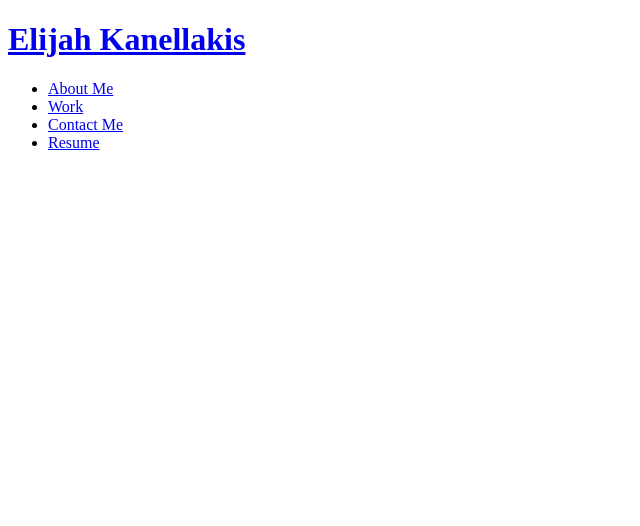
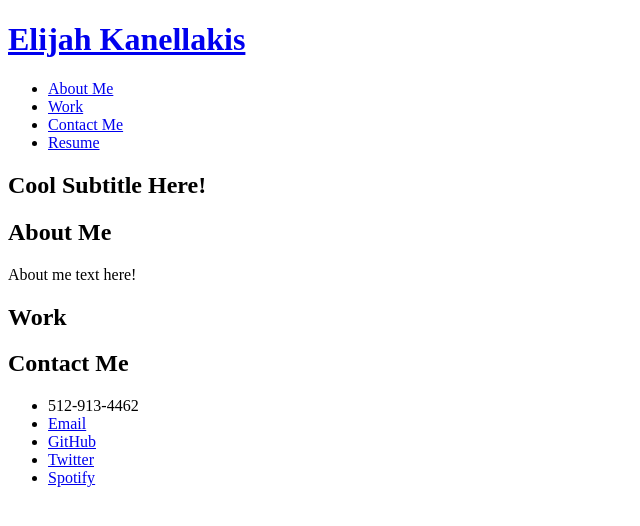
Before and after one commit to kanellakise/professional-portfolio, a plain HTML site: page index.html in a window 1280 px wide. Shown: the whole page, without its empty margins (0-640 px from the left). Drawn offline with Linux system fonts and the light colour scheme.

Commit message:
added about me, work, contact me sections with anchors for links

```diff
--- a/index.html
+++ b/index.html
@@ -38,7 +38,56 @@
 
     <!-- Hero -->
     <section class="hero">
+        <h2 class="hero-subtitle">Cool Subtitle Here!</h2>
+    </section>
+
+    <!-- About Me -->
+    <section>
+        <h2 id="about-me-nav">About Me</h2>
+
+        <p>
+            About me text here!
+        </p>
+    </section>
+
+    <!-- Work -->
+    <section>
+        <h2 id="work-nav">Work</h2>
+
+        <article></article>
+
+        <article></article>
+
+        <article></article>
+
+        <article></article>
+
+        <article></article>
 
     </section>
 
+    <footer>
+        <h2 id="contact-me-nav">Contact Me</h2>
+
+        <ul>
+            <li>
+                512-913-4462
+            </li>
+
+            <li>
+                <a href="#">Email</a>
+            </li>
+            <li>
+                <a href="#">GitHub</a>
+            </li>
+            <li>
+                <a href="#">Twitter</a>
+            </li>
+            <li>
+                <a href="#">Spotify</a>
+            </li>
+        </ul>
+
+    </footer>
+
 </body>
```
Also changed, not shown: assets/images/milky-way-hero.jpeg (added).
